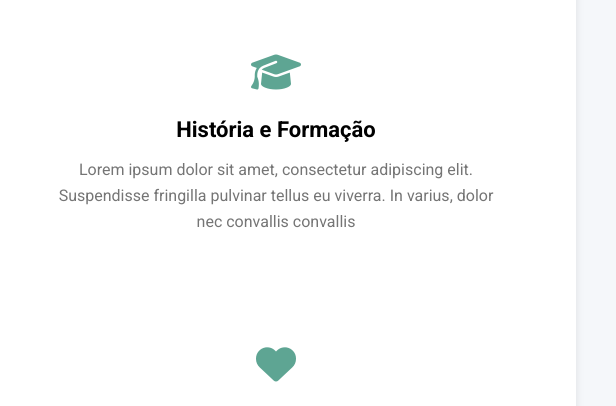
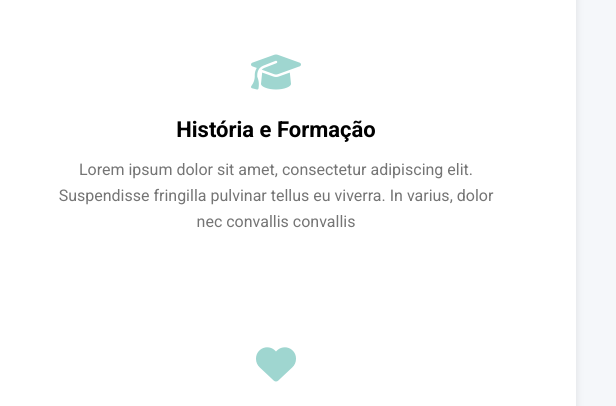
Before and after one commit to luiscorvei/franpodologa, a plain HTML site: page index.html in a window 1280 px wide. Shown: the part 805-1211 px from the top of the page, 664-1280 px from the left. Drawn offline with Linux system fonts and the light colour scheme.

Commit message:
Update index.html

```diff
--- a/index.html
+++ b/index.html
@@ -49,12 +49,12 @@
                 <p>Lorem ipsum dolor sit amet, consectetur adipiscing elit. Suspendisse fringilla pulvinar tellus eu viverra. In varius, dolor nec convallis convallis</p>
                 <div class="services">
                     <div class="service">
-                        <i class="fa-solid fa-graduation-cap" style="color: #5ea593;"></i>
+                        <i class="fa-solid fa-graduation-cap" style="color: #9fd6d0;"></i>
                         <h3>História e Formação</h3>
                         <p>Lorem ipsum dolor sit amet, consectetur adipiscing elit. Suspendisse fringilla pulvinar tellus eu viverra. In varius, dolor nec convallis convallis</p>
                     </div>
                     <div class="service">
-                        <i class="fa-solid fa-heart" style="color: #5ea593;"></i>
+                        <i class="fa-solid fa-heart" style="color: #9fd6d0;"></i>
                         <h3>Missão e Valores</h3>
                         <p>Lorem ipsum dolor sit amet, consectetur adipiscing elit. Suspendisse fringilla pulvinar tellus eu viverra. In varius, dolor nec convallis convallis</p>
                     </div>
```
